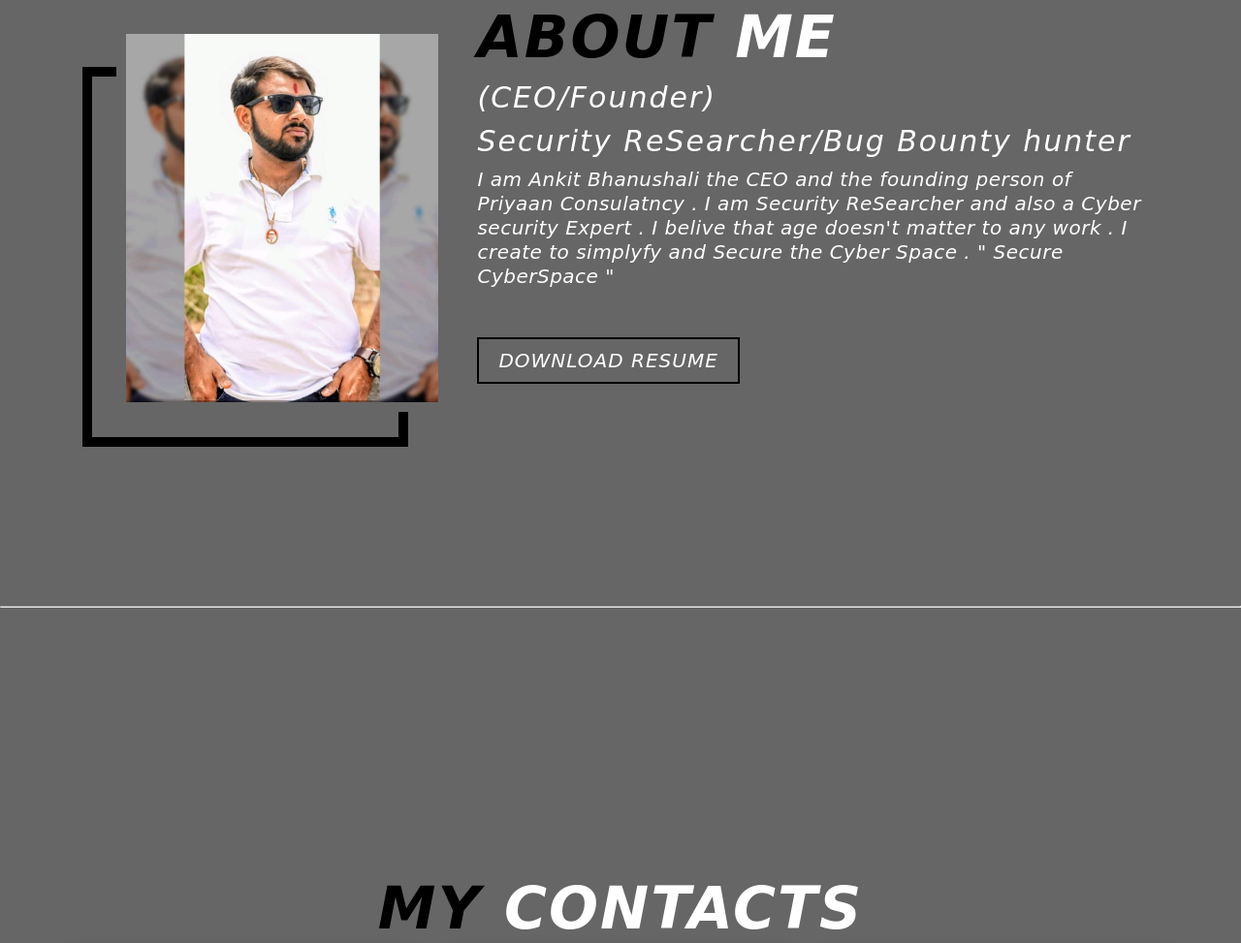
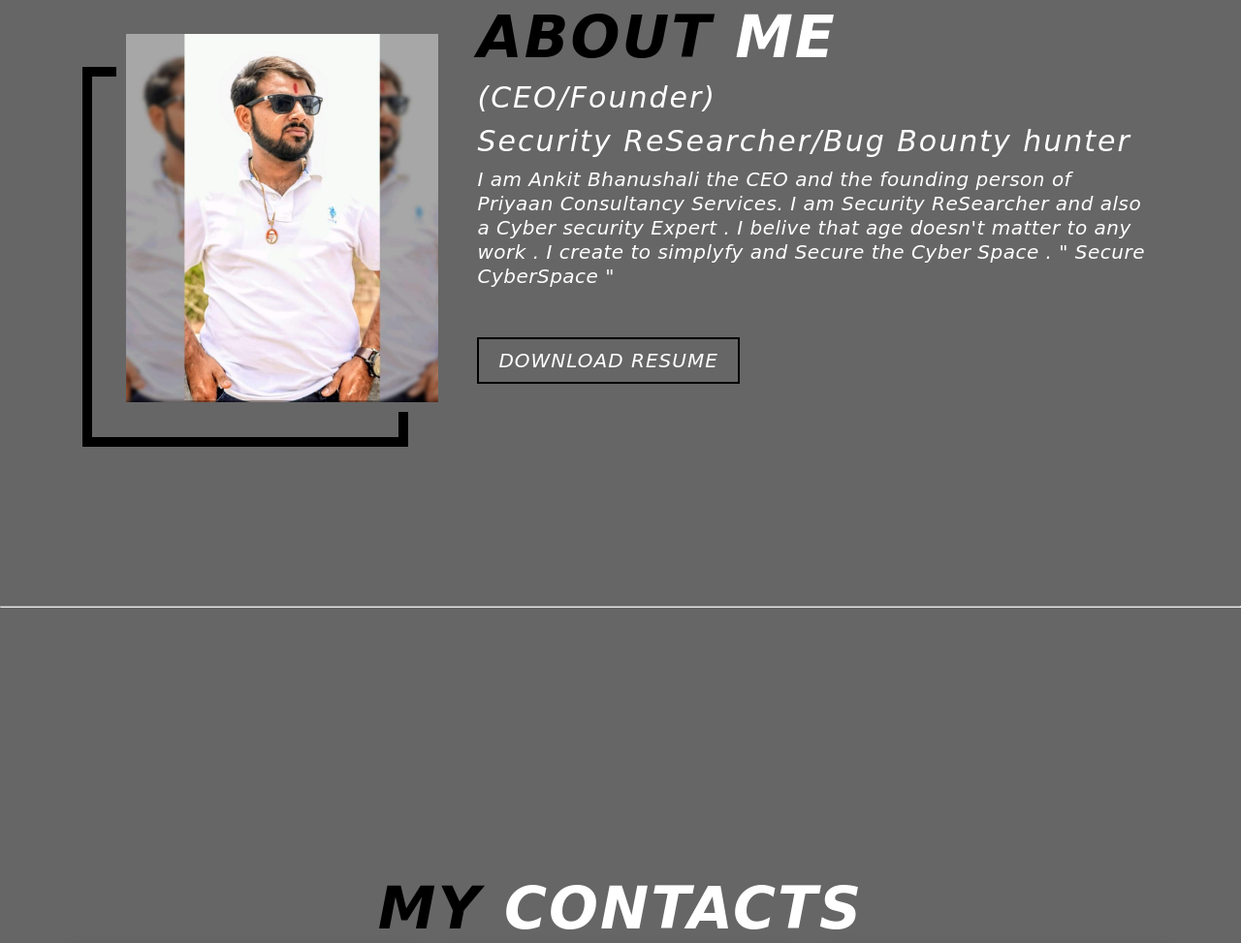
Before and after one commit to ankitb458/ankit, a plain HTML site: page index.html in a window 1280 px wide. Shown: the part 2310-3283 px from the top of the page at 97% size. Drawn offline with Linux system fonts and the light colour scheme.

Commit message:
Update index.html

```diff
--- a/index.html
+++ b/index.html
@@ -144,7 +144,7 @@
             <h2>(CEO/Founder)</h2>
             <h2>Security ReSearcher/Bug Bounty hunter</h2>
              <p>I am Ankit Bhanushali the CEO and the founding person
-                of Priyaan Consulatncy . I am
+                of Priyaan Consultancy Services. I am
                 Security ReSearcher and also a Cyber security Expert . I belive that
                 age doesn't matter to any work . I create to
                 simplyfy and Secure the Cyber Space .
```
